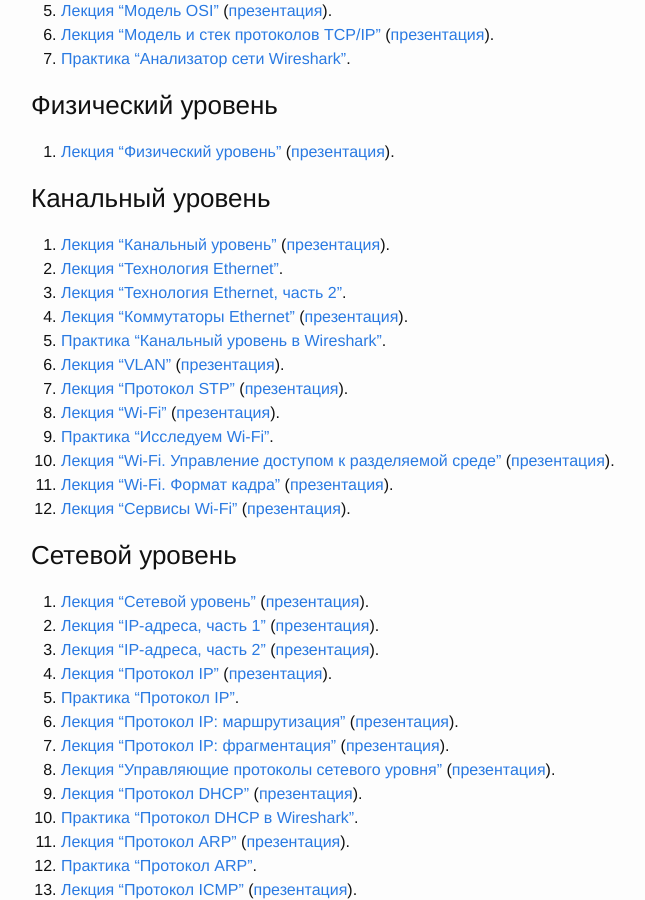
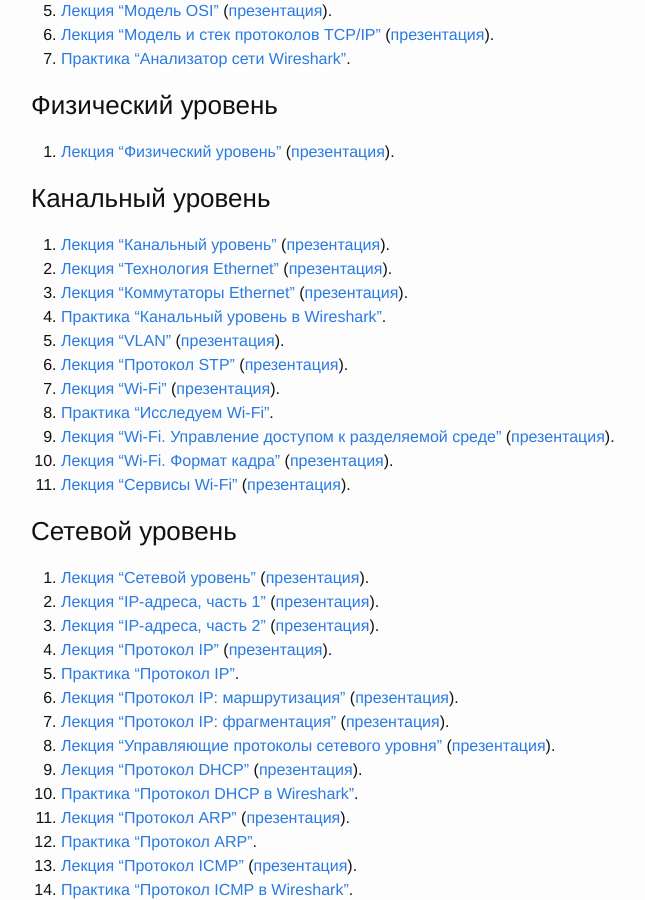
Before and after one commit to sozykin/asozykin.ru, a Jekyll site: the page built from _pages/networks_online.md, in a window 1280 px wide and 900 px high, scrolled down 645 px. Shown: the whole window, without its empty margins (239-884 px from the left). Built offline with Jekyll 4.4.1, drawn with Linux system fonts in a browser that asks for light colours; comment, search, counter and statistics services are not loaded.

Commit message:
Updated video about Ethernet

```diff
--- a/_pages/networks_online.md
+++ b/_pages/networks_online.md
@@ -33,8 +33,7 @@ permalink: /courses/networks_online
 ### Канальный уровень
 
 1. [Лекция "Канальный уровень"](https://youtu.be/zYiKcbmBfgU) ([презентация](/assets/pdf/networks/data_link_layer.pdf)).
-2. [Лекция "Технология Ethernet"](https://youtu.be/AtWcd_vCyUk).
-3. [Лекция "Технология Ethernet, часть 2"](https://youtu.be/GZo0-CHTteo).
+2. [Лекция "Технология Ethernet"](https://youtu.be/5hllhU_5vtY) ([презентация](/assets/pdf/networks/ethernet.pdf)).
 4. [Лекция "Коммутаторы Ethernet"](https://youtu.be/bdbsPC3b09A) ([презентация](/assets/pdf/networks/ethernet_switches.pdf)).
 5. [Практика "Канальный уровень в Wireshark"](https://youtu.be/HsPurrcG_9Y).
 6. [Лекция "VLAN"](https://youtu.be/Ig4WoXWzhNc) ([презентация](/assets/pdf/networks/vlan.pdf)).
```
Also changed, not shown: _pages/networks.md (+1 -2 lines), 1 other file.
